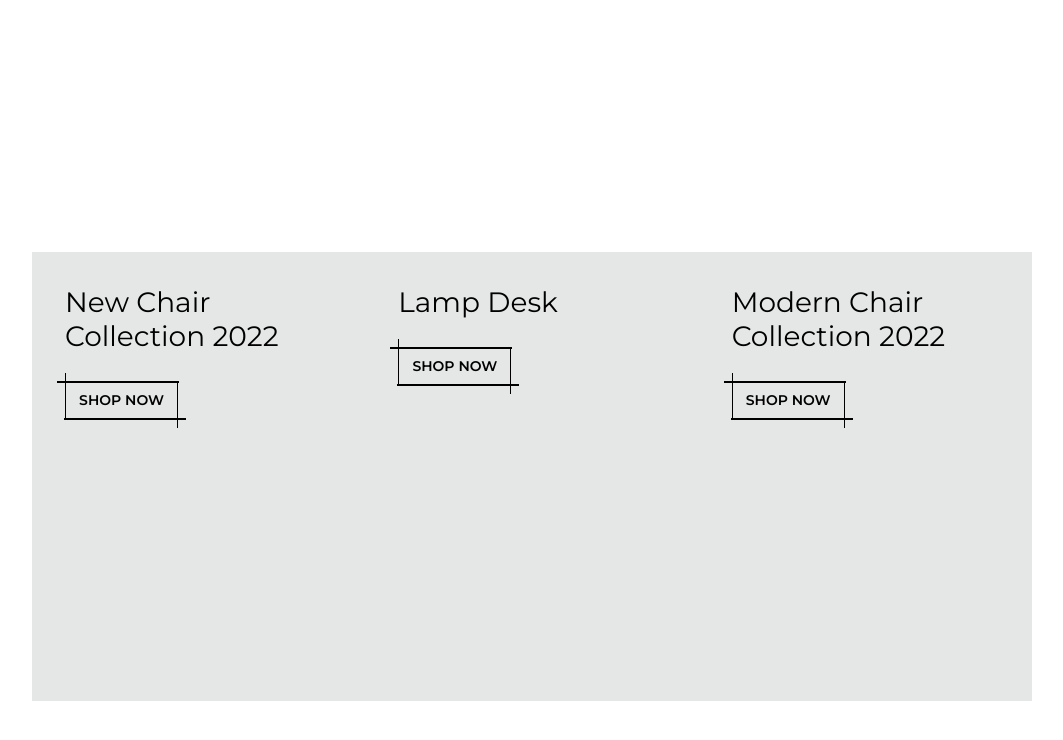
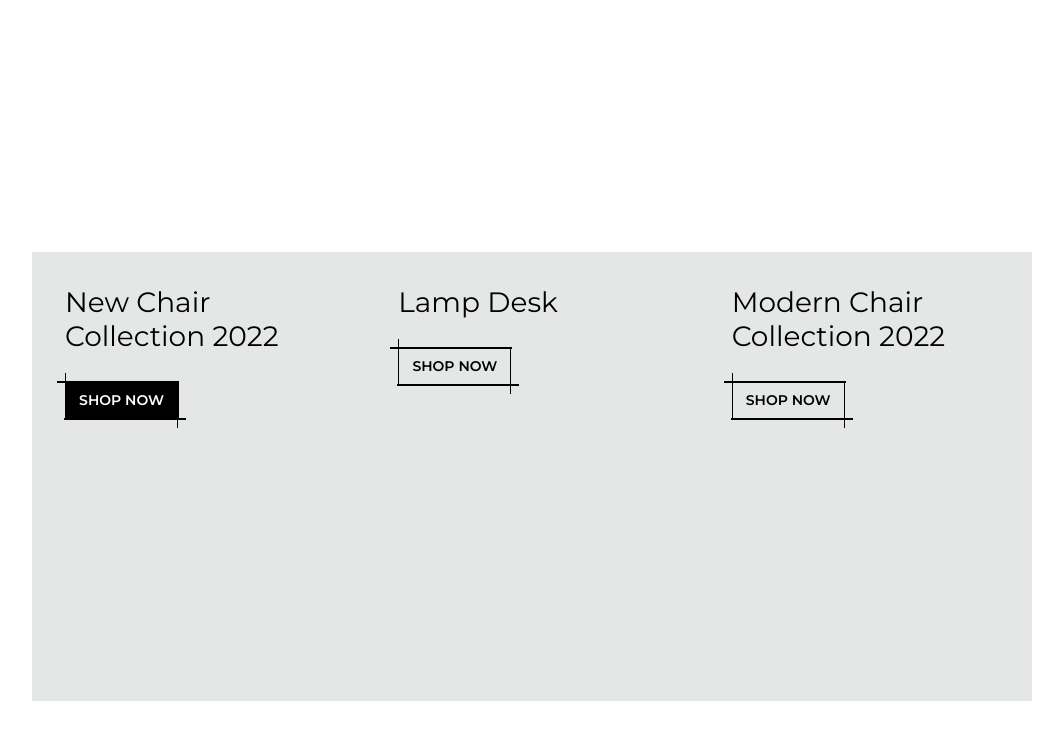
Before and after one commit to ZubalYana/React-practice, a React (Vite) app: page / in a window 1280 px wide. In both pictures the pointer is over the element 229 px from the left and 1059 px from the top of the page. Shown: the part 659-1399 px from the top of the page, without its empty margins (108-1171 px from the left). Built offline with nearby package versions, Linux system fonts and the light colour scheme.

Commit message:
add hover effects to the btn

```diff
--- a/src/App.css
+++ b/src/App.css
@@ -87,6 +87,10 @@
     background-color: transparent !important;
     color: #000;
 }
+.transparentBg .shopButton:hover {
+    background-color: #000 !important;
+    color: #fff;
+}
 .cardText{
     font-size: 28px;
     font-weight: 400;
--- a/src/components/ShopButton/ShopButton.css
+++ b/src/components/ShopButton/ShopButton.css
@@ -17,6 +17,12 @@
     font-size: 14px;
     font-weight: 600;
     position: absolute;
+    transition: 0.5s ease-in-out;
+    cursor: pointer;
+}
+.shopButton:hover{
+    background-color: transparent;
+    color: #000;
 }
 .line1{
     width: 1px;
```
